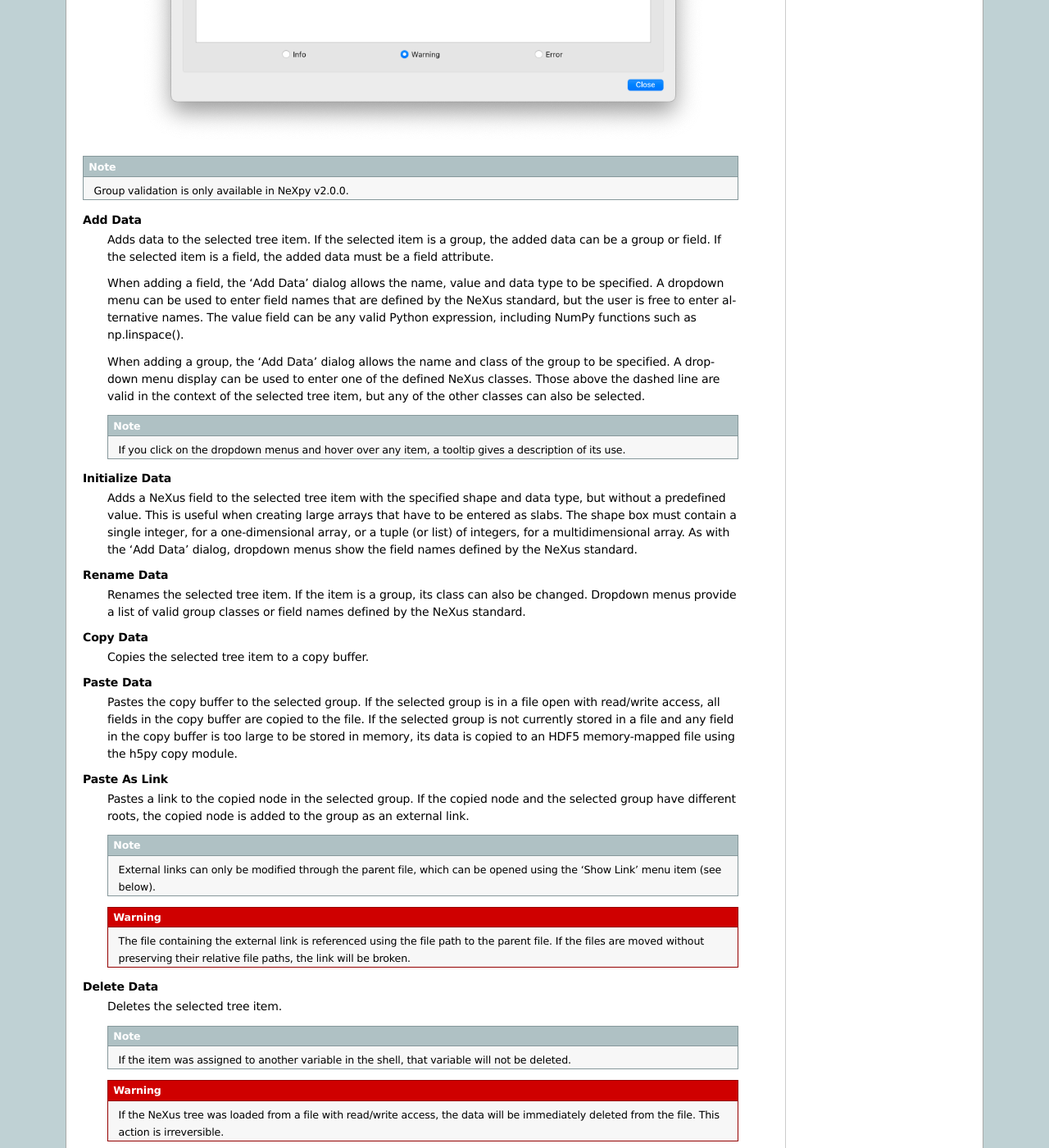
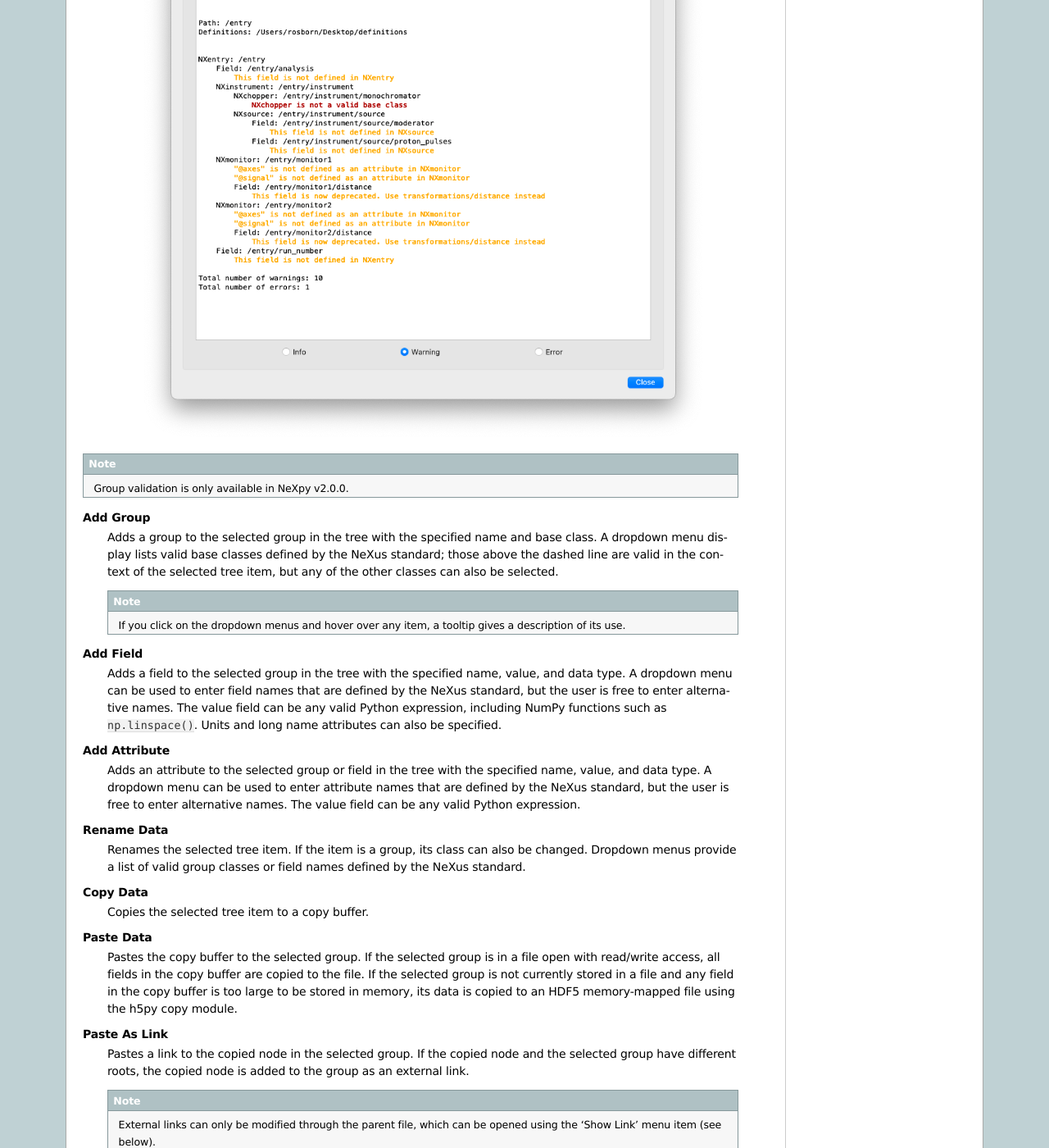
Before and after one commit to nexpy/nexpy, a Sphinx documentation site: the page built from docs/source/pythongui.rst, in a window 1280 px wide and 1400 px high, scrolled down 5472 px. Shown: the whole window at 82% size. Built offline with Sphinx 7.4.7, drawn with Linux system fonts in a browser that asks for light colours; some of the changed text lies outside the part shown.

Commit message:
Update documentation

```diff
--- a/docs/source/pythongui.rst
+++ b/docs/source/pythongui.rst
@@ -7,8 +7,8 @@
 
  > nexpy
 
-.. note:: This assumes that the Python 'bin' directory is in your standard shell
-          path.
+.. note:: This assumes that the Python 'bin' directory is in your
+          standard shell path.
 
 .. image:: /images/nexpy-gui.png
    :align: center
@@ -151,8 +151,9 @@
 
 **Import**
     Imports data from other formats. Some importers are provided with
-    the NeXpy distribution, but others will be loaded from the user's
-    ``~/.nexpy/readers`` directory.
+    the NeXpy distribution, but others can be loaded from the user's
+    ``~/.nexpy/readers`` directory or imported from third-party
+    packages that have defined a ``nexpy.readers`` entry point.
 
     .. seealso:: `Importing NeXus Data`_
 
@@ -226,8 +227,16 @@
     Open a dialog to modify settings for this session. It is also
     possible to save them as the default for subsequent sessions.
 
+Edit Menu
+^^^^^^^^^
+This menu contains editing functions that apply to the IPython shell.
+
 Data Menu
 ^^^^^^^^^
+
+.. note:: This menu provides a number of functions that can be applied
+          to the item selected in the tree view. If the function is not available for the selected item, it is not enabled. The same functions are available by right-clicking on the corresponding tree item.
+
 **Plot Data**
     Plots the selected tree item in the plotting pane. If the selected
     item is not a valid NXdata, NXmonitor, or NXlog group, a plot dialog
@@ -243,6 +252,14 @@
               the original plotting limits, the slider limits are
               increased to cover the expanded range.
 
+**Plot All Signals**
+    Plots the main signal and all auxiliary signals if they have been
+    defined by the selected NXdata group.
+
+**Plot Weighted Data**
+    Plots the data normalized by the weights array if defined in the
+    selected NXdata group.
+
 **Plot RGB(A) Image**
     Plots the selected tree item as an RGB(A) image. In such images, the
     fastest varying dimension, which should be of size 3 or 4, contains
@@ -254,6 +271,12 @@
     or a field. All the metadata associated with the item, including any
     attributes, are displayed. For multidimensional data, a 10 x 10 slab
     of values is displayed, with spin boxes to select the slab offsets.
+
+    If the selected tree item is a group containing scalar fields, they
+    will be listed in a table. Their values are editable if the file has
+    been unlocked.
+
+.. _validate-data:
 
 **Validate Data**
     Displays a text window, in which the contents of the selected group
@@ -272,34 +295,30 @@
 
 .. note:: Group validation is only available in NeXpy v2.0.0.
 
-**Add Data**
-    Adds data to the selected tree item. If the selected item is a
-    group, the added data can be a group or field. If the selected item
-    is a field, the added data must be a field attribute.
-
-    When adding a field, the 'Add Data' dialog allows the name, value
-    and data type to be specified. A dropdown menu can be used to enter
+**Add Group**
+    Adds a group to the selected group in the tree with the specified
+    name and base class. A dropdown menu display lists valid base
+    classes defined by the NeXus standard; those above the dashed line
+    are valid in the context of the selected tree item, but any of the
+    other classes can also be selected.
+
+    .. note:: If you click on the dropdown menus and hover over any
+              item, a tooltip gives a description of its use.
+
+**Add Field**
+    Adds a field to the selected group in the tree with the specified
+    name, value, and data type. A dropdown menu can be used to enter
     field names that are defined by the NeXus standard, but the user is
     free to enter alternative names. The value field can be any valid
-    Python expression, including NumPy functions such as np.linspace().
-
-    When adding a group, the 'Add Data' dialog allows the name and class
-    of the group to be specified. A dropdown menu display can be used to
-    enter one of the defined NeXus classes. Those above the dashed line
-    are valid in the context of the selected tree item, but any of the
-    other classes can also be selected.
-
-    .. note:: If you click on the dropdown menus and hover over any
-              item, a tooltip gives a description of its use.
-
-**Initialize Data**
-    Adds a NeXus field to the selected tree item with the specified
-    shape and data type, but without a predefined value. This is useful
-    when creating large arrays that have to be entered as slabs. The
-    shape box must contain a single integer, for a one-dimensional
-    array, or a tuple (or list) of integers, for a multidimensional
-    array. As with the 'Add Data' dialog, dropdown menus show the field
-    names defined by the NeXus standard.
+    Python expression, including NumPy functions such as
+    ``np.linspace()``. Units and long name attributes can also be specified.
+
+**Add Attribute**
+    Adds an attribute to the selected group or field in the tree with
+    the specified name, value, and data type. A dropdown menu can be
+    used to enter attribute names that are defined by the NeXus
+    standard, but the user is free to enter alternative names. The value
+    field can be any valid Python expression.
 
 **Rename Data**
     Renames the selected tree item. If the item is a group, its class
@@ -375,6 +394,11 @@
     before calling a non-linear least-squares fitting module.
 
     .. seealso:: `Fitting NeXus Data`_.
+
+View Menu
+^^^^^^^^^
+This menu contains functions to enter full screen mode and
+increase/decrease font sizes.
 
 Window Menu
 ^^^^^^^^^^^
@@ -497,6 +521,9 @@
        :align: center
        :width: 90%
 
+**Show All Limits**
+    This opens the limits panel for every open plot window.
+
 **Reset Plot Limits**
     This restores the axis and signal limits to the original values.
 
@@ -519,8 +546,22 @@
               will not be added to the NeXpy menu. They can be modified
               using the standard Pyplot commands.
 
+**Close Plot Window**
+    Closes the currently active NeXpy plot window.
+
 **Equalize Plot Sizes**
     All plot windows are resized to match the main window.
+
+**Cascade Plots**
+    Repositions all open NeXpy plot windows to cascade from the upper
+    left corner of the screen to the lower right. This does not apply to
+    special windows, such as the Projection, Fit, and Rotation windows.
+
+**Tile Plots**
+    Tiles all open NeXpy plot windows in a grid starting at the upper
+    left corner moving from left to right, adding extra rows as
+    necessary. This does not apply to special windows, such as the
+    Projection, Fit, and Rotation windows.
 
 **Main, Figure 1, Figure 2...**
     These menu items set the selected plotting window to be active. As
@@ -558,6 +599,16 @@
     Opens the startup script, ``~/.nexpy/config.py``, which is run when
     NeXpy is launched. This can be used to customize imports and other
     settings that affect the IPython shell.
+
+**Public Scripts**
+    A tree view of all the scripts stored in the public script
+    directory. The location of this directory may be defined by the
+    environment variable ``NX_SCRIPTDIRECTORY`` or specified in the
+    ``Edit Settings`` dialog.
+
+**Private Scripts**
+    A tree view of all the scripts stored in the private script
+    directory located in ``~/.nexpy/scripts``.
 
 Help Menus
 ^^^^^^^^^^
@@ -1121,13 +1172,17 @@
 
 Saving the Fit
 ^^^^^^^^^^^^^^^^
-The original data, the fitted data, constituent models, and the
-parameters can all be saved to an NXprocess group in the Tree Pane,
-using the 'Save Fit' button, for subsequent plotting, refitting, or
-copying to another NeXus file. The group, named 'f1', 'f2', etc., is
-stored in the default scratch NXroot group, w0. If you choose to fit
-this entry again, it will load the models and parameters from the saved
-fit.
+The original data, the fitted data, the constituent models, and their
+parameters can all be saved to an NXprocess group in the Tree Pane using
+the 'Copy Fit' or 'Save Fit' buttons. If the 'Copy Fit' button is used,
+the NXprocess group can be pasted into any group in the tree that is
+unlocked. If the 'Save Fit' button is used, the group is saved to the
+scratch group, ``w0`` and named ``f1``, ``f2``, *etc*.
+
+If the NXprocess group is selected in the tree, it can be loaded into
+a new fit panel for further refinement. If new data is being fitted, a
+``Import Model`` button allows the parameters of an earlier fit to be
+loaded when its corresponding NXprocess group is selected in the tree.
 
 Closing the Fit Panel
 ^^^^^^^^^^^^^^^^^^^^^
@@ -1181,12 +1236,7 @@
             return self.make_params(amplitude=data.max(), Tc=x.mean(), beta=0.33)
 
 .. warning:: Prior to v0.12.6, NeXpy defined its own system for
-             generating fitting functions. This system is now
-             deprecated, but legacy functions are still available at
-             the end of the model list. If you have produced your own
-             functions in the past, they will also be on this list.
-             However, we recommend that all new functions now adhere to
-             LMFIT model definitions.
+             generating fitting functions. In v2.0.0, this system is no longer supported. Legacy functions should be converted into valid LMFIT models.
 
 Importing NeXus Data
 --------------------
@@ -1249,7 +1299,8 @@
 It is possible to add a reader to the File:Import menu using the
 existing samples as a guide in the nexpy.readers directory. User-defined
 import dialogs can be added to their private readers directory in
-``~/.nexpy/readers``.
+``~/.nexpy/readers`` or installed in third-party packages that have the
+``nexpy.readers`` entry point defined.
 
 Here is an example of an import dialog::
 
```
Also changed, not shown: docs/source/pythonshell.rst (+23 -18 lines).
